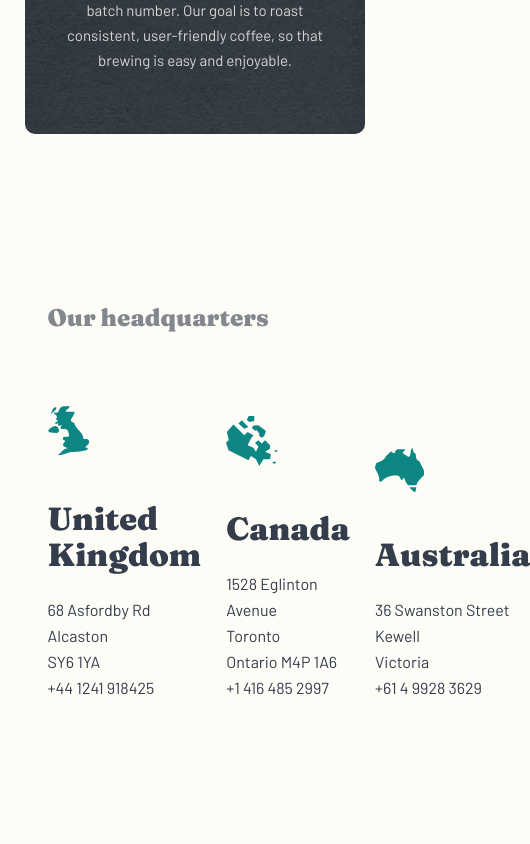
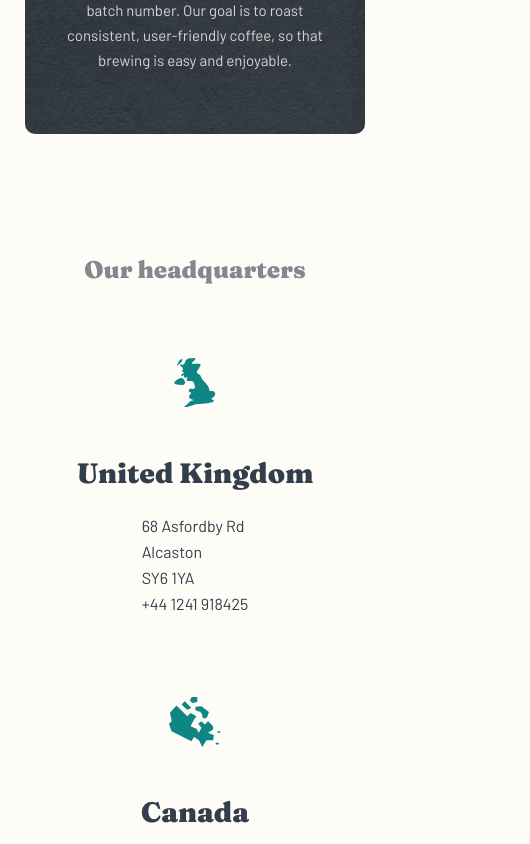
Before and after one commit to VladimirVolvakov/coffeeroasters-react-app, a React (Create React App) app: page / in a window 390 px wide. Shown: the part 2060-2904 px from the top of the page, 530 px wide, since content can reach past the window. Built offline with nearby package versions, Linux system fonts and the light colour scheme; the HTML template or start-up script is replaced by a standard one.

Commit message:
style: add styles for media queries <=1350px, <=1200px, <=1050px, <=1000px, <=900px, <=700px, <=600px & <=550px for SectionContacts & HeadquarterCard conponents

```diff
--- a/src/components/HeadquarterCard.css
+++ b/src/components/HeadquarterCard.css
@@ -31,3 +31,55 @@
 .headquarter-card__link:hover {
   text-decoration: underline;
 }
+
+@media only screen and (max-width: 1000px) {
+  .headquarter-card__title {
+    font-size: 2.8rem;
+  }
+}
+
+@media only screen and (max-width: 900px) {
+  .headquarter-card__text-container {
+    margin-top: 4.8rem;
+  }
+
+  .headquarter-card__title {
+    font-size: 2.4rem;
+    margin-bottom: 2.1rem;
+  }
+}
+
+@media only screen and (max-width: 700px) {
+  .headquarter-card:nth-child(1) {
+    flex: 1.25;
+  }
+
+  .headquarter-card__title {
+    font-size: 2.2rem;
+  }
+}
+
+@media only screen and (max-width: 600px) {
+  .headquarter-card__title {
+    font-size: 2rem;
+  }
+}
+
+@media only screen and (max-width: 550px) {
+  .headquarter-card {
+    flex: 1;
+    align-items: center;
+  }
+
+  .headquarter-card__text-container {
+    margin-top: 4.7rem;
+    display: flex;
+    flex-direction: column;
+    align-items: center;
+  }
+
+  .headquarter-card__title {
+    font-size: 2.8rem;
+    margin-bottom: 2.2rem;
+  }
+}
--- a/src/layout/SectionContacts.css
+++ b/src/layout/SectionContacts.css
@@ -15,3 +15,52 @@
   display: flex;
   gap: 9.09%;
 }
+
+@media only screen and (max-width: 1350px) {
+  .contacts {
+    padding: 16.8rem 5.5% 16.8rem 3%;
+  }
+
+  .contacts__headquarters {
+    gap: 8%;
+  }
+}
+
+@media only screen and (max-width: 1200px) {
+  .contacts {
+    padding: 16.8rem 0;
+  }
+
+  .contacts__headquarters {
+    gap: 7%;
+  }
+}
+
+@media only screen and (max-width: 1050px) {
+  .contacts__headquarters {
+    gap: 5%;
+  }
+}
+
+@media only screen and (max-width: 900px) {
+  .contacts {
+    padding: 14.4rem 0;
+  }
+
+  .contacts__headquarters {
+    gap: 1.45%;
+  }
+}
+
+@media only screen and (max-width: 550px) {
+  .contacts {
+    padding: 12rem 0;
+    align-items: center;
+  }
+
+  .contacts__headquarters {
+    flex-direction: column;
+    align-items: center;
+    gap: 8rem;
+  }
+}
```
